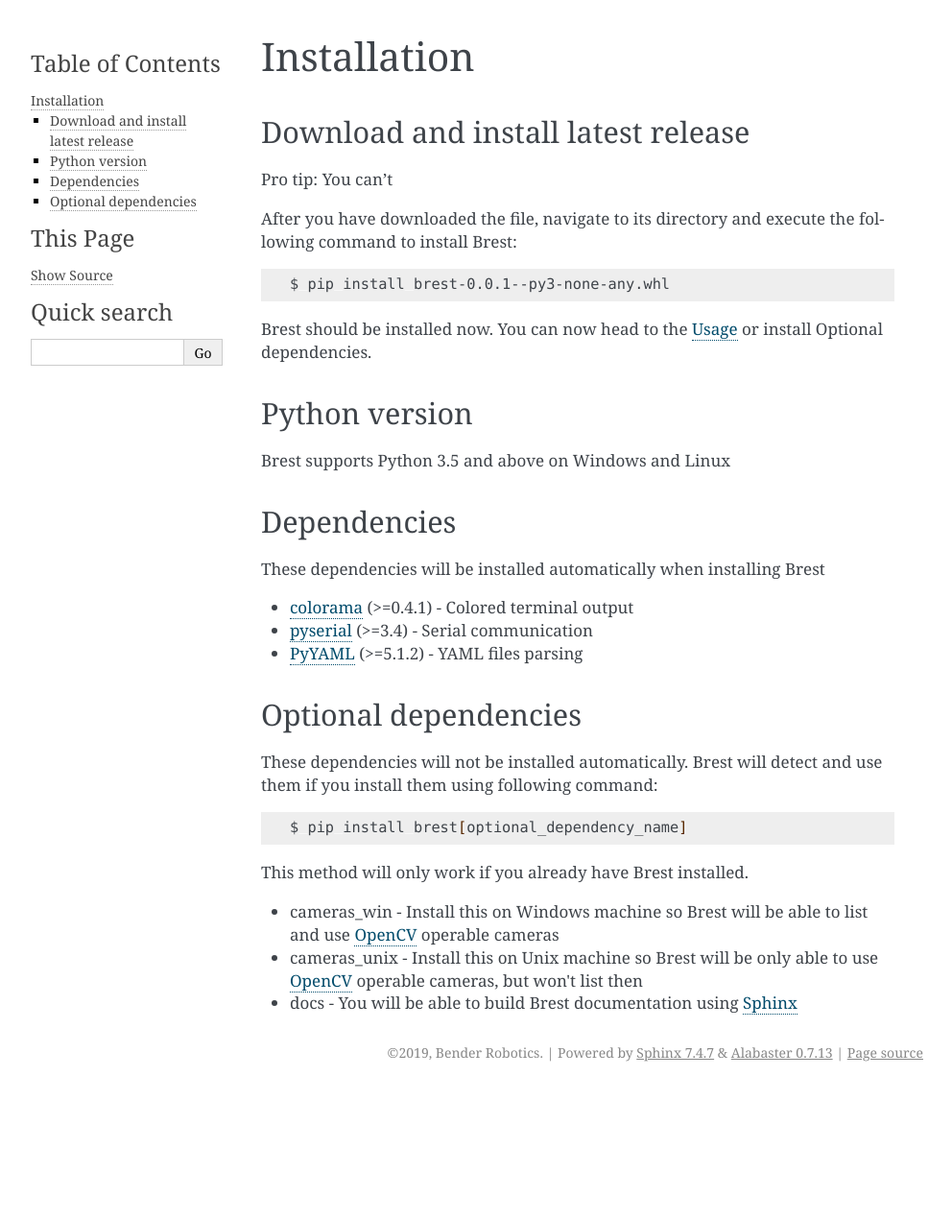
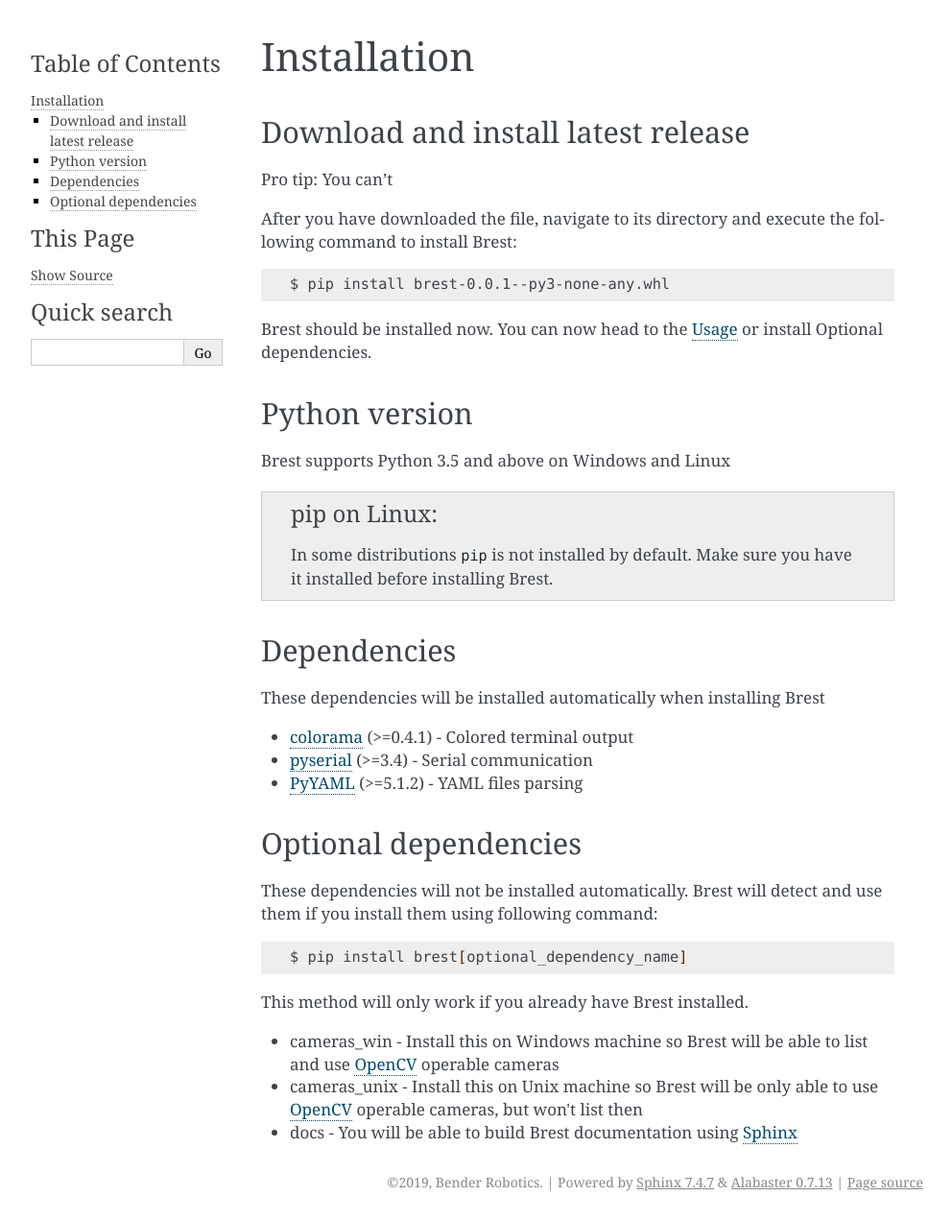
Before and after one commit to BenderRobotics/brest, a Sphinx documentation site: the page built from docs/installation.rst, in a window 1280 px wide. Shown: the whole page at 96% size, without its empty margins (148-1140 px from the left). Built offline with Sphinx 7.4.7, drawn with Linux system fonts in a browser that asks for light colours; before the commit the page ends 1136 px from its top, so only the background shows below that.

Commit message:
Installing Brest to user directory (refs #2412)

```diff
--- a/docs/installation.rst
+++ b/docs/installation.rst
@@ -20,6 +20,11 @@
 --------------
 
 Brest supports Python 3.5 and above on Windows and Linux
+
+.. admonition:: pip on Linux
+
+    In some distributions ``pip`` is not installed by default. Make sure you have it installed before
+    installing Brest.
 
 Dependencies
 ------------
```
Also changed, not shown: 1 other file.
